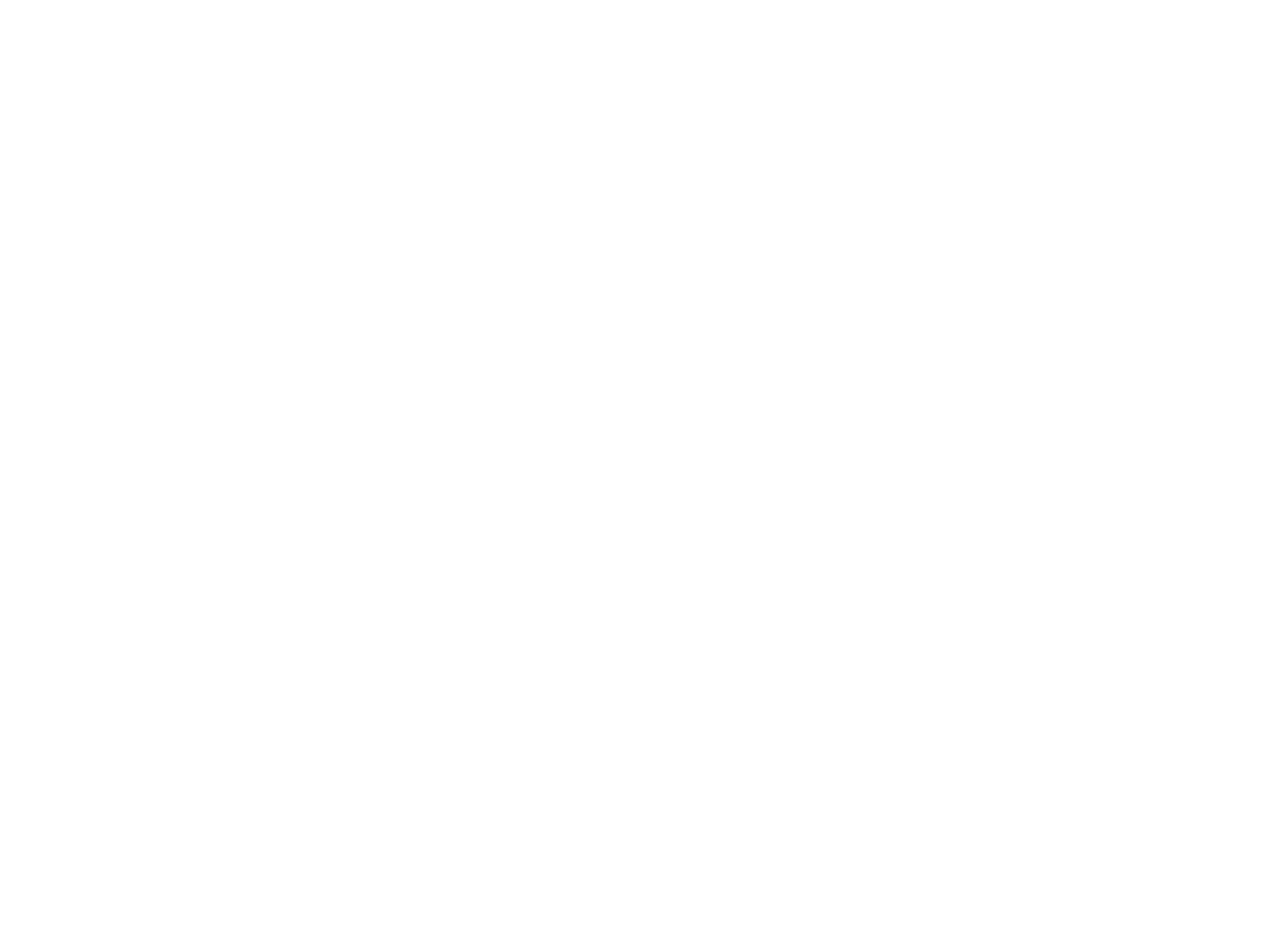
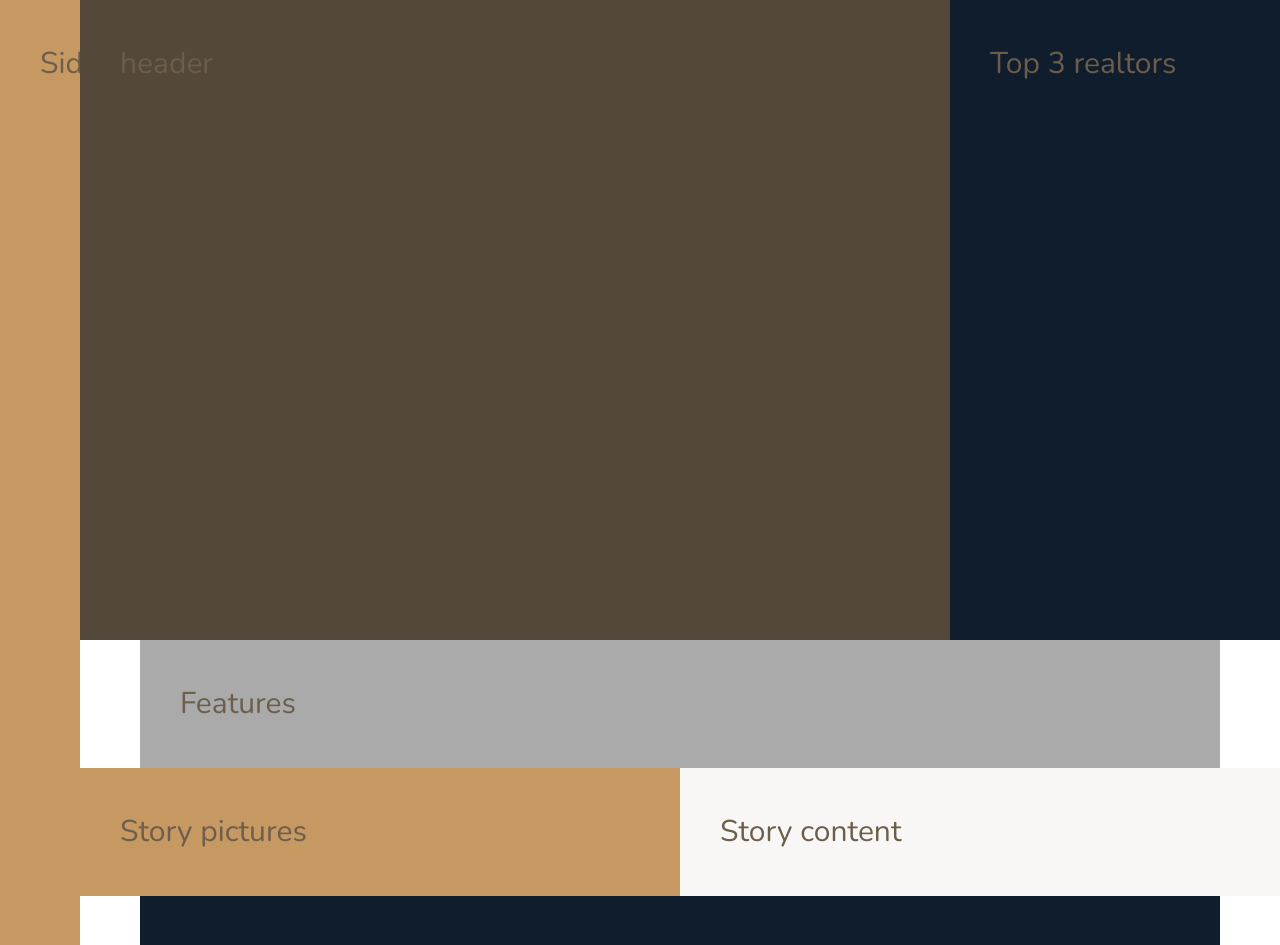
Before and after one commit to kydsib/Nexter, a website: page index.html in a window 1280 px wide. Shown: the top 945 px of the page. Before the commit the page ends 800 px from the top, so only its background shows below. Drawn offline with nearby package versions, Linux system fonts and the light colour scheme; files that its build step writes are made by us from their sources.

Commit message:
Aded grid structure, gitignore file

```diff
--- a/index.html
+++ b/index.html
@@ -12,6 +12,40 @@
         <title>nexter &mdash; your home, your freedom</title>
     </head>
     <body class="container">
+        <div class="sidebar">
+          Sidebar
+        </div>
 
+        <header class="header">
+          header
+        </header>
+
+        <div class="realtors">
+          Top 3 realtors
+        </div>
+
+        <section class="features">
+          Features
+        </section>
+
+        <div class="story__pictures">
+          Story pictures
+        </div>
+
+        <div class="story__content">
+          Story content
+        </div>
+
+        <section class="homes">
+          Homes
+        </section>
+
+        <section class="gallery">
+          Gallery
+        </section>
+
+        <footer class="footer">
+          Footer
+        </footer>
     </body>
 </html>
--- a/package.json
+++ b/package.json
@@ -5,9 +5,8 @@
   "main": "index.js",
   "scripts": {
     "watch:sass": "node-sass sass/main.scss css/style.css -w",
-    "devserver": "live-server",
+    "devserver": "live-server --browser=firefox",
     "start": "npm-run-all --parallel devserver watch:sass",
-
     "compile:sass": "node-sass sass/main.scss css/style.comp.css",
     "prefix:css": "postcss --use autoprefixer -b 'last 10 versions' css/style.comp.css -o css/style.prefix.css",
     "compress:css": "node-sass css/style.prefix.css css/style.css --output-style compressed",
--- a/sass/_base.scss
+++ b/sass/_base.scss
@@ -13,3 +13,43 @@ $color-grey-dark-2: #6D5D4B;
 // FONT VARIABLES
 $font-primary: 'Nunito', sans-serif;
 $font-display: 'Josefin Sans', sans-serif;
+
+*,
+*::before,
+*::after {
+  margin: 0;
+  padding: 0;
+  -webkit-box-sizing: border-box;
+          box-sizing: border-box;
+}
+
+html {
+  -webkit-box-sizing: border-box;
+          box-sizing: border-box;
+  font-size: 62.5%; // 10px/16px = 62.5%
+}
+
+body {
+  font-family: $font-primary;
+  color: $color-grey-dark-2;
+  font-weight: 300;
+  line-height: 1.6;
+
+}
+
+.container {
+  display: grid;
+  grid-template-rows: 80vh -webkit-min-content auto;
+  grid-template-rows: 80vh -webkit-min-content auto 40vw repeat(3, -webkit-min-content);
+  grid-template-rows: 80vh min-content auto 40vw repeat(3, min-content);
+
+  grid-template-columns:[sidebar-start] 8rem [sidebar-end full-start] minmax(6rem, 1fr) [center-start] repeat(8, [col-start] minmax(-webkit-min-content, 14rem) [col-end]) [center-end] minmax(6rem, 1fr) [full-end];
+
+  grid-template-columns:[sidebar-start] 8rem [sidebar-end full-start] minmax(6rem, 1fr) [center-start] repeat(8, [col-start] minmax(min-content, 14rem) [col-end]) [center-end] minmax(6rem, 1fr) [full-end];
+
+
+  & > * {
+    padding: 40px;
+    font-size: 3rem;
+  }
+}
--- a/sass/_features.scss
+++ b/sass/_features.scss
@@ -0,0 +1,4 @@
+.features {
+  background-color: $color-grey-light-2;
+  grid-column: center-start / center-end;
+}
--- a/sass/_footer.scss
+++ b/sass/_footer.scss
@@ -0,0 +1,4 @@
+.footer {
+  background-color: $color-secondary;
+  grid-column: full-start / full-end;
+}
--- a/sass/_gallery.scss
+++ b/sass/_gallery.scss
@@ -0,0 +1,4 @@
+.gallery {
+  background-color: $color-grey-dark-1;
+  grid-column: full-start / full-end;
+}
--- a/sass/_header.scss
+++ b/sass/_header.scss
@@ -0,0 +1,4 @@
+.header {
+  background-color: $color-grey-dark-1;
+  grid-column: full-start / col-end 6;
+}
--- a/sass/_homes.scss
+++ b/sass/_homes.scss
@@ -0,0 +1,5 @@
+.homes {
+  background-color: $color-secondary;
+  grid-column: center-start / center-end;
+
+}
--- a/sass/_realtors.scss
+++ b/sass/_realtors.scss
@@ -0,0 +1,4 @@
+.realtors {
+  background-color: $color-secondary;
+  grid-column: col-start 7 / full-end;
+}
--- a/sass/_sidebar.scss
+++ b/sass/_sidebar.scss
@@ -0,0 +1,5 @@
+.sidebar {
+  background-color: $color-primary;
+  grid-column: sidebar-start / sidebar-end;
+  grid-row: 1 / -1;
+}
--- a/sass/_story.scss
+++ b/sass/_story.scss
@@ -0,0 +1,11 @@
+.story {
+  &__pictures {
+    background-color: $color-primary;
+    grid-column: full-start / col-end 4;
+  }
+
+  &__content {
+    background-color: $color-grey-light-1;
+    grid-column: col-start 5 / full-end;
+  }
+}
```
Also changed, not shown: css/style.css (added), 1 other file.
